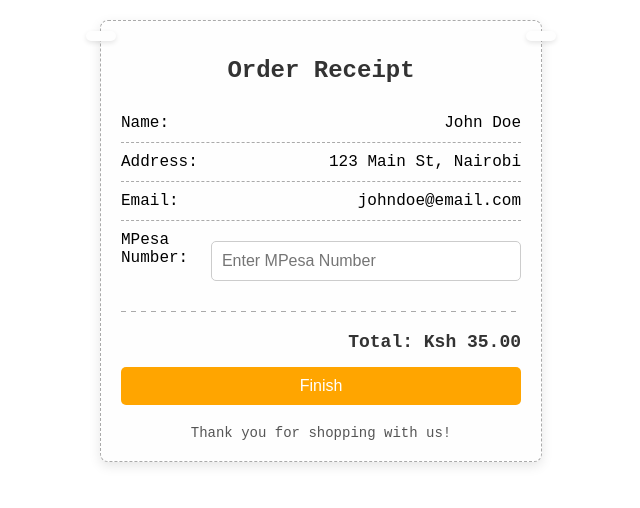
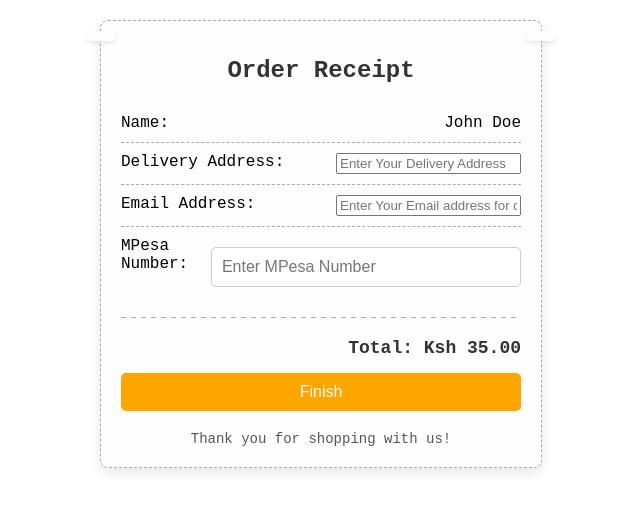
Before and after one commit to KiseraTimon/Project_Ebuy, a PHP site: page /profile/clientprofile/php/checkout.php in a window 1280 px wide. Shown: the top 508 px of the page, without its empty margins (319-959 px from the left). Run offline with PHP 8.4, Linux system fonts and the light colour scheme; some libraries are stand-ins or nearby versions.

Commit message:
Checkout fixed

```diff
--- a/profile/clientprofile/php/checkout.php
+++ b/profile/clientprofile/php/checkout.php
@@ -147,10 +147,12 @@
                 <span>Name:</span> <span>John Doe</span>
             </div>
             <div class="receipt-item">
-                <span>Address:</span> <span>123 Main St, Nairobi</span>
+                <span>Delivery Address:</span>
+                <input type="text" class="delivery_address" id="delivery_address" placeholder="Enter Your Delivery Address" required>
             </div>
             <div class="receipt-item">
-                <span>Email:</span> <span>johndoe@email.com</span>
+                <span>Email Address:</span>
+                <input type="text" class="email_address" id="email_address" placeholder="Enter Your Email address for delivery communication" required>
             </div>
             <div class="receipt-item">
                 <span>MPesa Number:</span>
```
